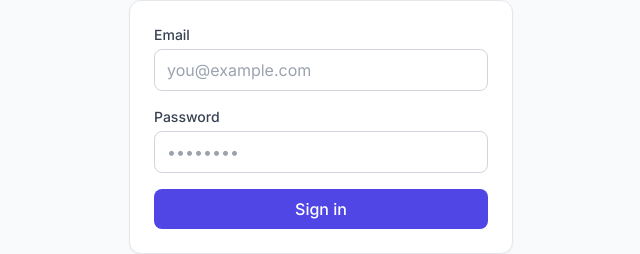
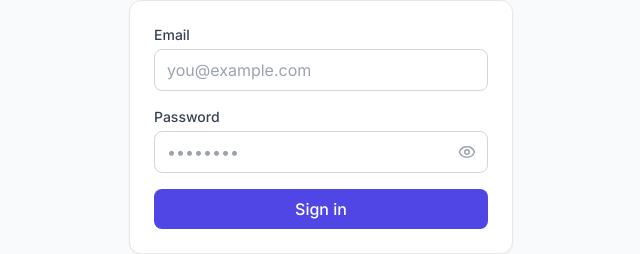
Before and after one commit to Priyabartkumar/EtharaAI_By_Priyabart, a React (Vite) app in the folder client/: page /login in a window 1280 px wide. Shown: the part 333-587 px from the top of the page, without its empty margins (319-959 px from the left). Built offline with nearby package versions, Linux system fonts and the light colour scheme; no server answers.

Commit message:
add password visibility toggle to login and signup pages

```diff
--- a/client/src/pages/Login.jsx
+++ b/client/src/pages/Login.jsx
@@ -1,11 +1,13 @@
 import { useState } from 'react';
 import { Link, useNavigate } from 'react-router-dom';
+import { Eye, EyeOff } from 'lucide-react';
 import { useAuth } from '../context/AuthContext';
 import toast from 'react-hot-toast';
 
 export default function Login() {
   const [email, setEmail] = useState('');
   const [password, setPassword] = useState('');
+  const [showPassword, setShowPassword] = useState(false);
   const [loading, setLoading] = useState(false);
   const { login } = useAuth();
   const navigate = useNavigate();
@@ -50,14 +52,23 @@
           </div>
           <div>
             <label className="block text-sm font-medium text-gray-700 mb-1">Password</label>
+            <div className="relative">
               <input
-              type="password"
+                type={showPassword ? 'text' : 'password'}
                 value={password}
                 onChange={(e) => setPassword(e.target.value)}
-              className="input-field"
+                className="input-field pr-10"
                 placeholder="••••••••"
                 required
               />
+              <button
+                type="button"
+                onClick={() => setShowPassword(!showPassword)}
+                className="absolute right-3 top-1/2 -translate-y-1/2 text-gray-400 hover:text-gray-600"
+              >
+                {showPassword ? <EyeOff size={18} /> : <Eye size={18} />}
+              </button>
+            </div>
           </div>
           <button type="submit" disabled={loading} className="btn-primary w-full">
             {loading ? 'Signing in...' : 'Sign in'}
--- a/client/src/pages/Signup.jsx
+++ b/client/src/pages/Signup.jsx
@@ -1,5 +1,6 @@
 import { useState } from 'react';
 import { Link, useNavigate } from 'react-router-dom';
+import { Eye, EyeOff } from 'lucide-react';
 import { useAuth } from '../context/AuthContext';
 import toast from 'react-hot-toast';
 
@@ -7,6 +8,7 @@
   const [name, setName] = useState('');
   const [email, setEmail] = useState('');
   const [password, setPassword] = useState('');
+  const [showPassword, setShowPassword] = useState(false);
   const [loading, setLoading] = useState(false);
   const { signup } = useAuth();
   const navigate = useNavigate();
@@ -67,14 +69,23 @@
           </div>
           <div>
             <label className="block text-sm font-medium text-gray-700 mb-1">Password</label>
+            <div className="relative">
               <input
-              type="password"
+                type={showPassword ? 'text' : 'password'}
                 value={password}
                 onChange={(e) => setPassword(e.target.value)}
-              className="input-field"
+                className="input-field pr-10"
                 placeholder="Min 6 characters"
                 required
               />
+              <button
+                type="button"
+                onClick={() => setShowPassword(!showPassword)}
+                className="absolute right-3 top-1/2 -translate-y-1/2 text-gray-400 hover:text-gray-600"
+              >
+                {showPassword ? <EyeOff size={18} /> : <Eye size={18} />}
+              </button>
+            </div>
           </div>
           <button type="submit" disabled={loading} className="btn-primary w-full">
             {loading ? 'Creating account...' : 'Create account'}
```
Lines whose indentation alone changed are shown as unchanged.
